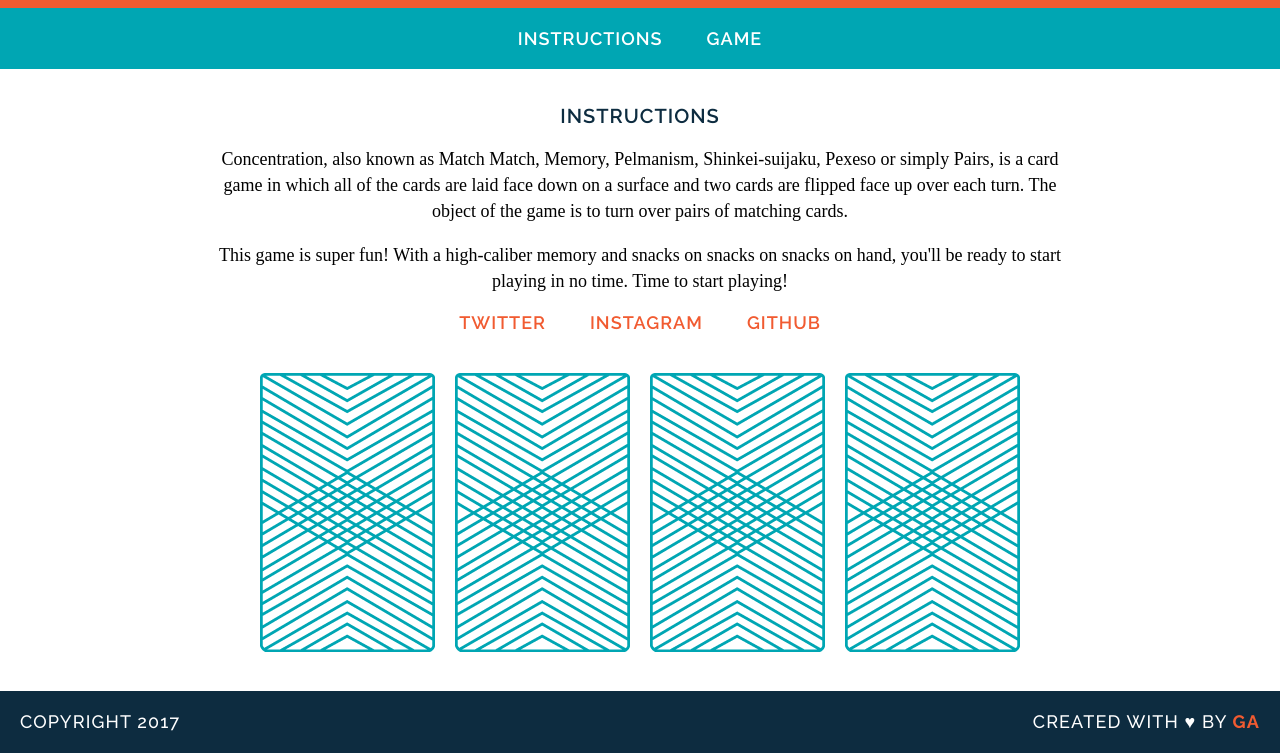
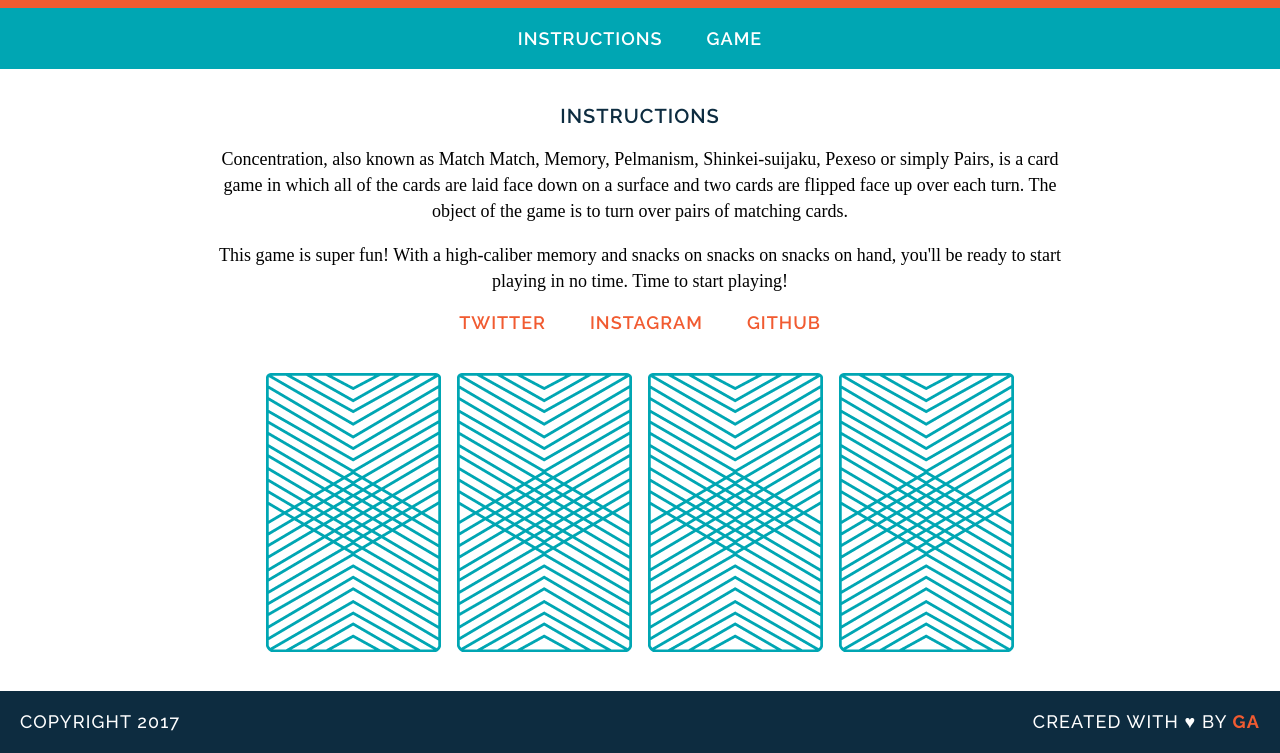
Before and after one commit to spadejac000/memory_game, a plain HTML site: page index.html in a window 1280 px wide. Shown: the part 105-858 px from the top of the page. Drawn offline with Linux system fonts and the light colour scheme; a web font is replaced by a local one.

Commit message:
created game logic

```diff
--- a/index.html
+++ b/index.html
@@ -24,12 +24,7 @@
       <a href="https://twitter.com/spade_jacob1">Twitter</a>
       <a href="https://www.instagram.com/jacobspade23/?hl=en">Instagram</a>
       <a href="https://github.com/spadejac000">Github</a>
-      <div>
-        <img src="images/back.png" alt="Queen of Diamonds" />
-        <img src="images/back.png" alt="Queen of Hearts" />
-        <img src="images/back.png" alt="King of Diamonds" />
-        <img src="images/back.png" alt="King of Hearts" />
-      </div>
+      <div id="game-board" class="board clearfix"></div>
     </main>
     <footer class="clearfix">
       <p class="copyright">
--- a/js/main.js
+++ b/js/main.js
@@ -33,7 +33,9 @@ var checkForMatch = function() {
   }
 }
 
-var flipCard = function(cardId) {
+var flipCard = function() {
+  var cardId = this.getAttribute('data-id');
+  this.setAttribute('src', cards[cardId].cardImage);
   if (cardsInPlay.length === 2) {
     if (cardsInPlay[0] === cardsInPlay[1]) {
       alert("You found a match!");
@@ -47,5 +49,17 @@ var flipCard = function(cardId) {
   console.log(cards[cardId].cardImage);
   console.log(cards[cardId].suit);
 }
-flipCard(0);
-flipCard(2);
+
+var createBoard = function() {
+  for (var i = 0; i < cards.length; i++) {
+    var cardElement = document.createElement('img');
+    cardElement.setAttribute('src', 'images/back.png');
+    cardElement.setAttribute('data-id', i);
+    cardElement.addEventListener('click', flipCard);
+    document.getElementById('game-board').appendChild(cardElement);
+  }
+}
+
+// var cardElement = document.createElement('img');
+
+createBoard();
```
